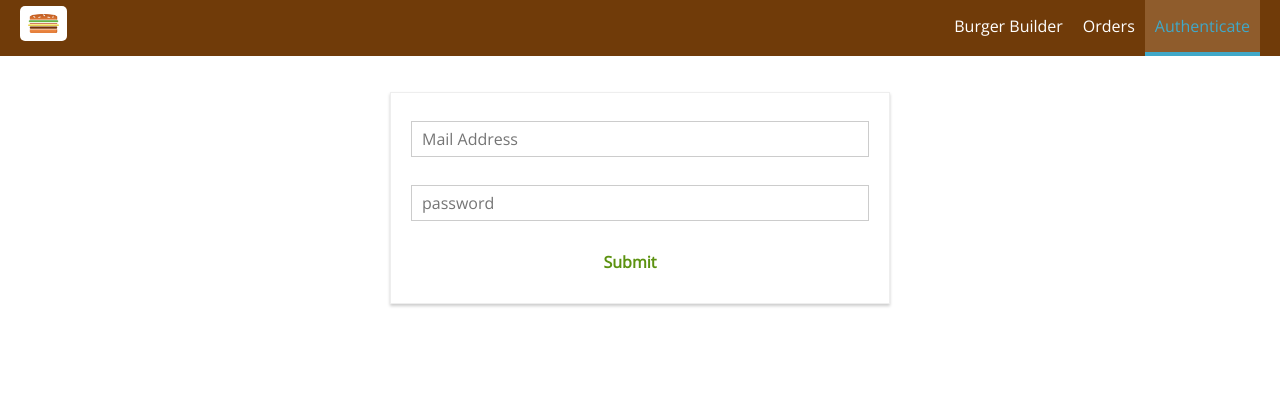
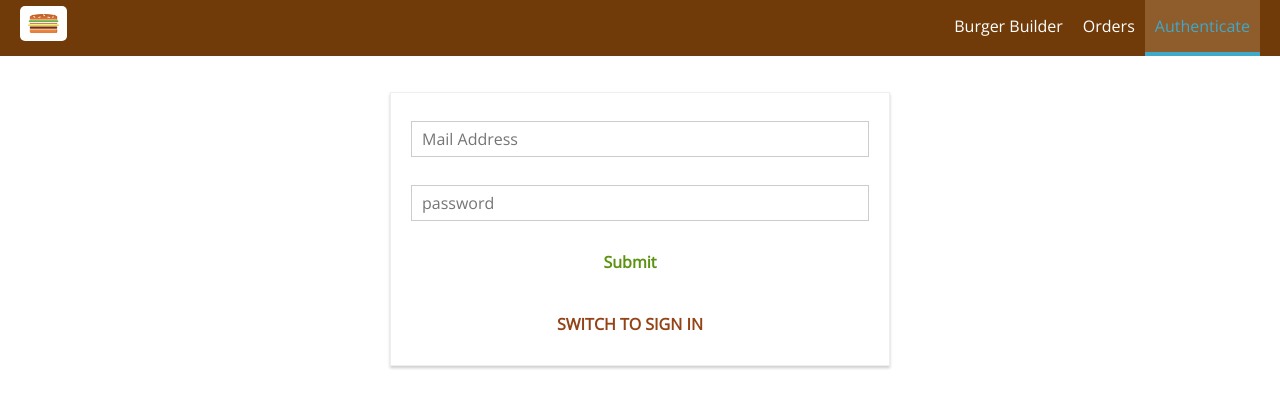
Before and after one commit to ilis137/React-course-project, a React app: page /auth in a window 1280 px wide. Shown: the top 408 px of the page. Built offline with nearby package versions, Linux system fonts and the light colour scheme.

Commit message:
add new recucer in root reducer

```diff
--- a/src/containers/Auth/Auth.jsx
+++ b/src/containers/Auth/Auth.jsx
@@ -4,6 +4,7 @@ import Button from "../../components/UI/Button/Button";
 import classes from "./Auth.module.css";
 import * as actions from "../../Store/actions/index";
 import { connect } from "react-redux";
+import Spinner from "../../components/UI/Spinner/Spinner";
 class Auth extends Component {
   state = {
     controls: {
@@ -35,7 +36,8 @@ class Auth extends Component {
         valid: false,
         touched: false
       }
-    }
+    },
+    isSignUp: true
   };
   checkValidity = (value, rules) => {
     let isValid = true;
@@ -74,8 +76,16 @@ class Auth extends Component {
     e.preventDefault();
     this.props.onAuth(
       this.state.controls.email.value,
-      this.state.controls.password.value
+      this.state.controls.password.value,
+      this.state.isSignUp
     );
+  };
+  switchAuthModeHandler = () => {
+    this.setState(prevState => {
+      return {
+        isSignUp: !prevState.isSignUp
+      };
+    });
   };
   render() {
     const formElementsArray = [];
@@ -85,7 +95,7 @@ class Auth extends Component {
         config: this.state.controls[key]
       });
     }
-    const form = formElementsArray.map(formElement => (
+    let form = formElementsArray.map(formElement => (
       <Input
         key={formElement.id}
         elementType={formElement.config.elementType}
@@ -99,24 +109,34 @@ class Auth extends Component {
         }}
       />
     ));
+    if (this.props.loading) form = <Spinner />;
+
     return (
       <div className={classes.Auth}>
         <form onSubmit={this.handleSubmit}>
           {form}
           <Button btnType="Success">Submit</Button>
         </form>
+        <Button btnType="Danger" clicked={this.switchAuthModeHandler}>
+          SWITCH TO {this.state.isSignUp ? "SIGN IN" : "SIGN UP"}
+        </Button>
       </div>
     );
   }
 }
+const mapStateToProps = state => {
+  return {
+    loading: state.auth.loading
+  };
+};
 const mapDispatchToProps = dispatch => {
   return {
-    onAuth: (email, password) => {
-      dispatch(actions.auth(email, password));
+    onAuth: (email, password, isSignUp) => {
+      dispatch(actions.auth(email, password, isSignUp));
     }
   };
 };
 export default connect(
-  null,
+  mapStateToProps,
   mapDispatchToProps
 )(Auth);
--- a/src/index.js
+++ b/src/index.js
@@ -8,11 +8,12 @@ import thunk from "redux-thunk";
 import { createStore, applyMiddleware, compose, combineReducers } from "redux";
 import BurgerBuilderReducer from "./Store/reducer/BurgerBuilder";
 import orderReducer from "./Store/reducer/order";
-
+import authReducer from "./Store/reducer/auth";
 const composeEnhancers = window.__REDUX_DEVTOOLS_EXTENSION_COMPOSE__ || compose;
 const rootReducer = combineReducers({
   burgerBuilder: BurgerBuilderReducer,
-  order: orderReducer
+  order: orderReducer,
+  auth: authReducer
 });
 const store = createStore(
   rootReducer,
```
